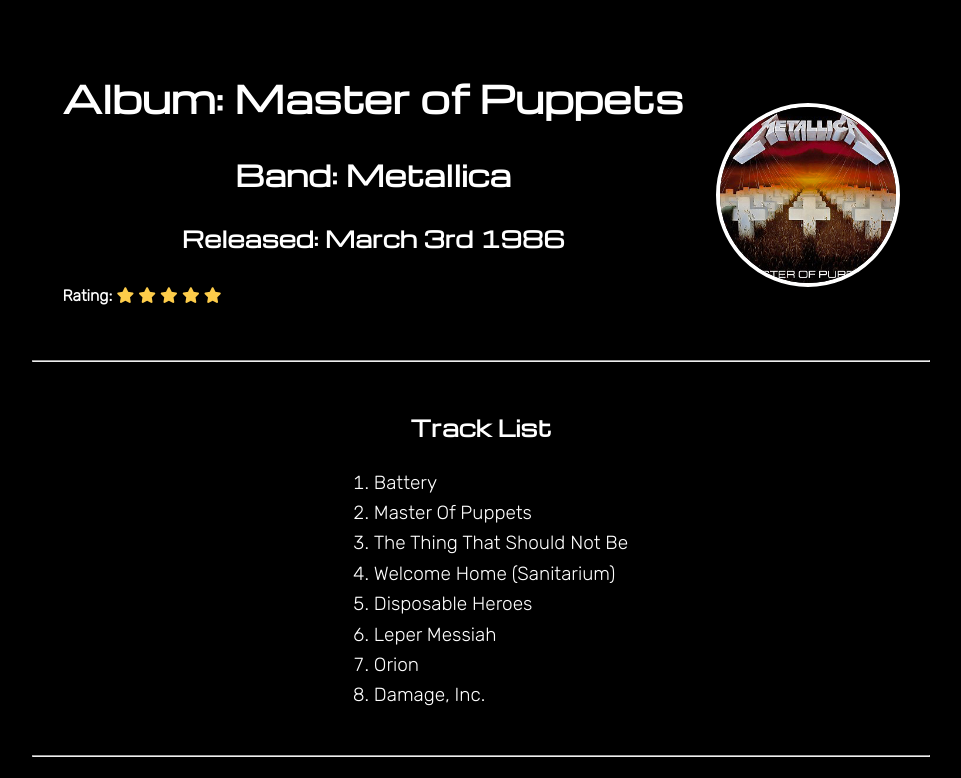
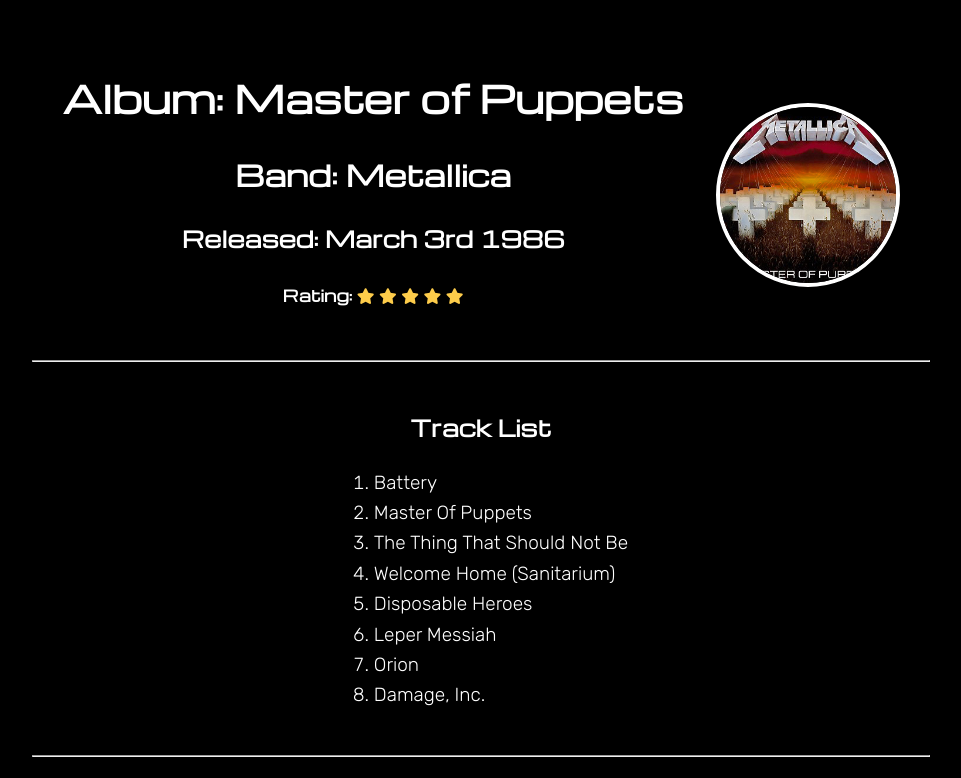
Before and after one commit to brendanm403/cpnt260-a1, a plain HTML site: page index.html in a window 1280 px wide. Shown: the top 778 px of the page, without its empty margins (159-1120 px from the left). Drawn offline with nearby package versions, Linux system fonts and the light colour scheme.

Commit message:
fixed heading style

```diff
--- a/css/style.css
+++ b/css/style.css
@@ -22,7 +22,7 @@ a:hover {
 }
 
 /* display fonts */
-h1, h2, h3, h4 {
+h1, h2, h3, h5 {
   font-family: "Michroma", arial, sans-serif;
   text-align: center;
 }
```
